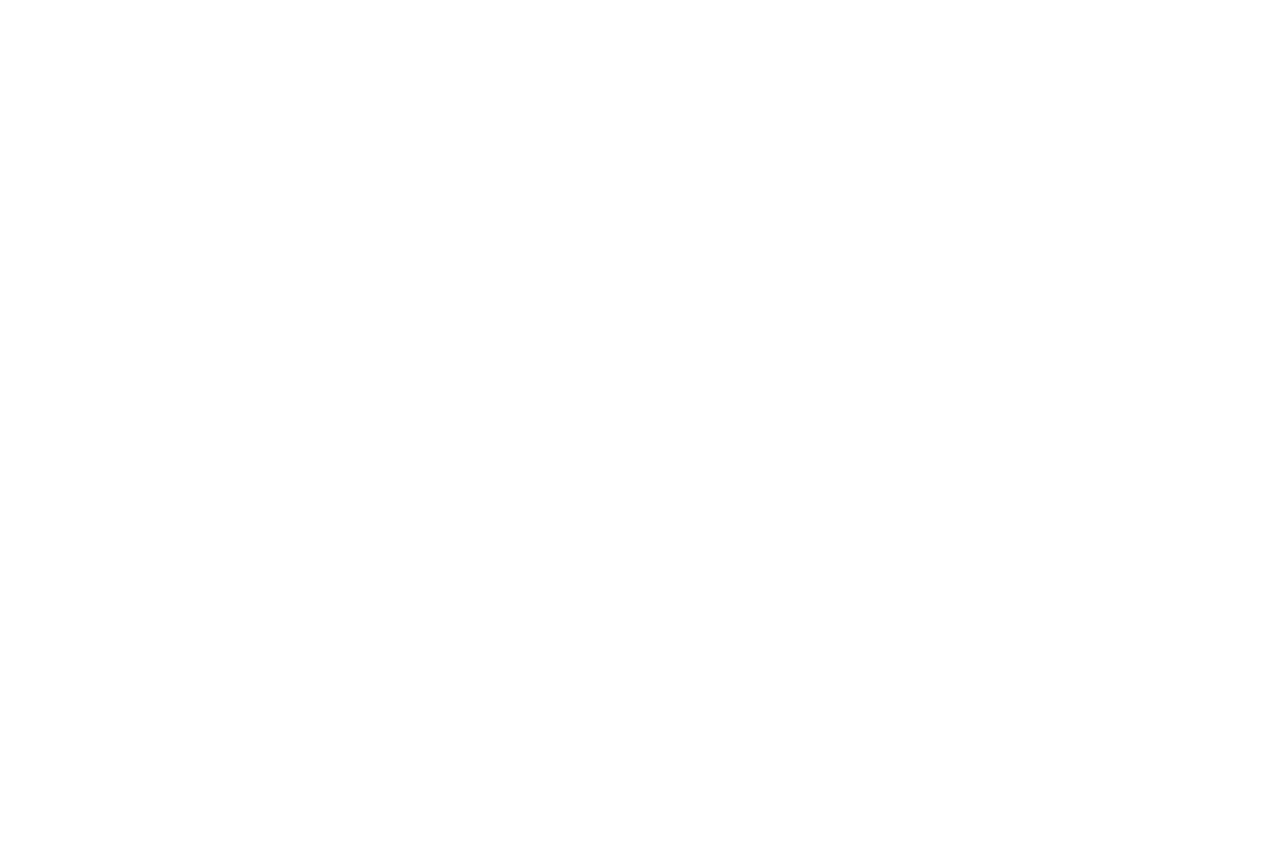
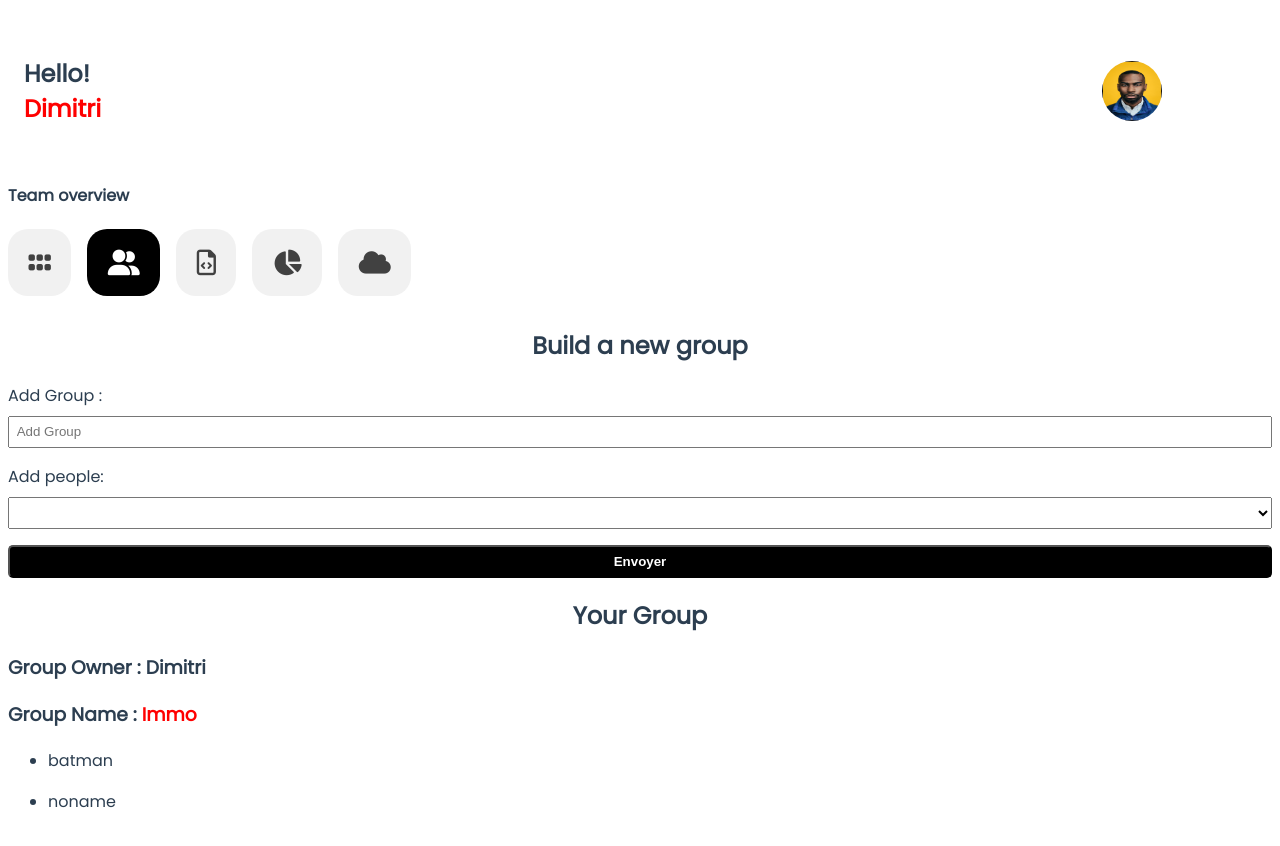
Before and after one commit to heru97129/vue-agenda-proj, a Vue app: page /AddGroup in a window 1280 px wide. Before the commit this address had no page. Shown: the top 846 px of the page. Before the commit the page ends 800 px from the top, so only its background shows below. Built offline with nearby package versions, Linux system fonts and the light colour scheme; data requests are answered from the project's data file.

Commit message:
group update

```diff
--- a/db.json
+++ b/db.json
@@ -20,6 +20,16 @@
       "status": "ux/ui Designer",
       "title": "new maquette",
       "occ": "design",
+      "task": true
+    },
+    {
+      "id": 96143,
+      "text": "test",
+      "date": "Fri Nov 04 2022 08:18:49 ",
+      "nom": "mathieu",
+      "status": "Fullstack",
+      "title": "test",
+      "occ": "developper",
       "task": true
     }
   ],
@@ -55,5 +65,39 @@
       "profil": true,
       "id": 90685
     }
+  ],
+  "Group": [
+    {
+      "name": "geo app",
+      "team": [
+        "Christian",
+        "Dimitri"
+      ],
+      "userIdCurrent": {
+        "nom": "noname",
+        "email": "mop@gmail.com",
+        "password": "Elliot87",
+        "occupation": "Back-End Developper",
+        "profil": true,
+        "id": 90684
+      },
+      "id": 1
+    },
+    {
+      "name": "Immo ",
+      "team": [
+        "batman",
+        "noname"
+      ],
+      "userIdCurrent": {
+        "nom": "Dimitri",
+        "email": "lex@gmail.com",
+        "password": "Apple25",
+        "occupation": "Service immo",
+        "profil": true,
+        "id": 90685
+      },
+      "id": 2
+    }
   ]
 }
--- a/src/components/DocumentShared.vue
+++ b/src/components/DocumentShared.vue
@@ -122,16 +122,14 @@ export default{
 
 
            }
-           this.newtask.tasks = []
 
-         this.newtask.tasks.push({...text})
           this.nom ='',
         this.date ='',
         this.text ='',
         this.title ='',
         this.status ='',
         this.occupation ='',
-        this.$emit('add-task',this.newTask.tasks)
+        this.$emit('add-task',text)
         // location.reload()
 
         return this.dataTask
--- a/src/components/TeamOverView.vue
+++ b/src/components/TeamOverView.vue
@@ -1,8 +1,16 @@
 <template>
     <h4>Team overview</h4>
     <div class="icone-view">
-        <i class="fa-solid fa-grip"></i>
-        <i class="fa-regular fa-calendar-days"></i>
+        <router-link to="/myteam" >
+
+            <i class="fa-solid fa-grip"></i>
+        </router-link>
+
+        <router-link to="/AddGroup">
+
+            <i class="fa-solid fa-user-group"></i>
+
+        </router-link>
         <i class="fa-regular fa-file-code"></i>
         <i class="fa-solid fa-chart-pie"></i>
         <i class="fa-solid fa-cloud"></i>
@@ -35,10 +43,11 @@ font-size: 1.6em;
 border-radius: 20px;
 }
 
-.icone-view i:nth-child(1){
+
+
+.router-link-active i{
     background-color: black;
     color: white;
 }
 
-
 </style>
--- /dev/null
+++ b/src/pages/AddGroup.vue
@@ -0,0 +1,176 @@
+<template>
+    <div class="container-group">
+    <MyHeader />
+    <TeamOverView />
+    <div class="group-cont">
+        <h2 class="title">Build a new group</h2>
+    <form  class="add-form">
+
+      <div class="form-control">
+        <label for="">Add Group :        </label>
+
+        <input class="input-text" v-model="name"  type="text" name="group" placeholder="Add Group">
+      </div>
+      <div class="form-control">
+        <label for="">Add people:       </label>
+       <select @change="AddPeople"  name="" v-model="select" id="" >
+        <option value="">--Please choose an name--</option>
+         <option v-for="(user,index) in users" :key="index" :value="user.nom"  @click="AddPeople">{{user.nom}}</option>
+       </select>
+      </div>
+    <button @click="addTask" class="send">Envoyer</button>
+    </form>
+    <div class="groupes" v-if="showGroup">
+         <h2 class="group-title">Your Group</h2>
+         <h3 class="group-owner">Group Owner : <span>{{groupData.userIdCurrent.nom}}</span> </h3>
+
+          <h3 class="group-name">Group Name : <span>{{groupData.name}}</span> </h3>
+          <ul v-for="(teamate,index) in groupData.team" :key="index">
+            <li>{{teamate}}</li>
+          </ul>
+    </div>
+    <h2 v-else>No group has been created yet</h2>
+  </div>
+
+</div>
+</template>
+
+
+<script>
+
+import MyHeader from '@/components/MyHeader.vue';
+import TeamOverView from '@/components/TeamOverView.vue';
+
+export default{
+    components: { MyHeader, TeamOverView},
+    data(){
+        return{
+            users:'',
+            name:'',
+            groups:[],
+            tabPeople:[],
+            teamate:[],
+            groupData : {},
+            userIdCurrent:0,
+            showGroup:false
+
+        }
+    },
+    mounted(){
+      this.fetchProfil()
+    },
+    methods:{
+        async fetchProfil(){
+     const res = await fetch(`http://localhost:5000/profils`)
+     const data = await res.json()
+     let user =  data.filter(el =>  el.profil == false)
+     let userId = data.find(el => el.id && el.profil == true)
+     console.log(userId.id)
+     this.userIdCurrent = userId
+
+     console.log(user)
+     this.users = user
+     this.fetchGroup(this.userIdCurrent.id)
+
+     },
+     async addTask(e){
+        e.preventDefault()
+        console.log(this.users,this.tabPeople,'people')
+        const group = {
+          name : this.name,
+          team : this.tabPeople,
+          userIdCurrent : this.userIdCurrent
+        }
+      const res = await fetch('http://localhost:5000/Group',{
+        method:'POST',
+        headers :{
+          'content-type' :'application/json',
+        },
+        body: JSON.stringify(group)
+
+      })
+     let data = res.json()
+
+       this.groups = [...this.groups,data]
+     },
+     AddPeople(e){
+        console.log('hey')
+       this.tabPeople.push(e.target.value)
+       console.log(this.tabPeople)
+
+    //    const fetch = this.fetchProfil()
+
+    },
+
+    async fetchGroup(id){
+        const res = await fetch(`http://localhost:5000/Group`)
+     const data = await res.json()
+
+    data.map(el=>{
+        console.log(el.userIdCurrent.id,id)
+        if(el.userIdCurrent.id === id){
+            console.log('yo')
+            this.groupData = el
+            this.showGroup = true
+
+        }else{
+            this.showGroup = false
+        }
+    })
+    console.log(data)
+    return this.groupData
+    }
+
+    },
+
+
+}
+</script>
+
+
+<style scoped>
+.container-group{
+    overflow: hidden;
+}
+
+.group-cont{
+margin-top: 2em;
+}
+
+.title{
+    text-align: center;
+}
+
+.form-control{
+    margin-bottom: 1em;
+    display: flex;
+    flex-direction: column;
+    gap: .5em;
+}
+
+input{
+    padding: .5em .5em;
+}
+
+.send{
+    width: 100%;
+    padding: .5em 0em;
+    background-color: black;
+    border-radius: 5PX;
+    color: WHITE;
+    font-weight: 600;
+}
+
+select{
+    padding: .5em 0;
+    outline: none;
+}
+
+.group-title{
+    text-align: center;
+}
+
+.group-name span{
+color: red;
+}
+</style>
--- a/src/pages/MyShared.vue
+++ b/src/pages/MyShared.vue
@@ -25,7 +25,7 @@ export default{
 
     }
    },
-   created(){
+   mounted(){
         this.fetchTasks()
    },
    methods:{
@@ -44,8 +44,8 @@ export default{
 
 
      async addTask(task){
-      const res = await fetch('http://localhost:5000/tasks/90681',{
-        method:'PUT',
+      const res = await fetch('http://localhost:5000/tasks',{
+        method:'POST',
         headers :{
           'content-type' :'application/json',
         },
@@ -53,10 +53,10 @@ export default{
 
       })
      let data = res.json()
-      // this.tasks.push([...this.tasks,data])
     console.log(data,'data',this.taskData)
 
-      //  this.tasks = [...this.tasks,data]
+       this.tasks = [...this.tasks,data]
+       location.reload()
      },
    }
 
--- a/src/pages/MyTeam.vue
+++ b/src/pages/MyTeam.vue
@@ -24,11 +24,13 @@ data(){
   return {
    datadeve : '',
    datadesign : '',
-  func:this.fetchTasks()
 
 
   }
 
+},
+mounted(){
+  this.fetchTasks()
 },
 methods:{
   async fetchTasks(){
--- a/src/router/index.js
+++ b/src/router/index.js
@@ -9,6 +9,7 @@ import PostView from '../pages/PostView.vue'
 import ProfilPage from "@/pages/ProfilPage.vue";
 import GetStarted from "@/pages/GetStarted.vue";
 import LoginPage from "@/pages/LoginPage.vue";
+import AddGroup from "@/pages/AddGroup.vue";
 
 
 const routes = [{
@@ -19,6 +20,10 @@ const routes = [{
     path: '/login',
     name: 'LoginPage',
     component: LoginPage
+},{
+    path: '/AddGroup',
+    name: 'AddGroup',
+    component: AddGroup
 },
 {
     path: '/home',
```
